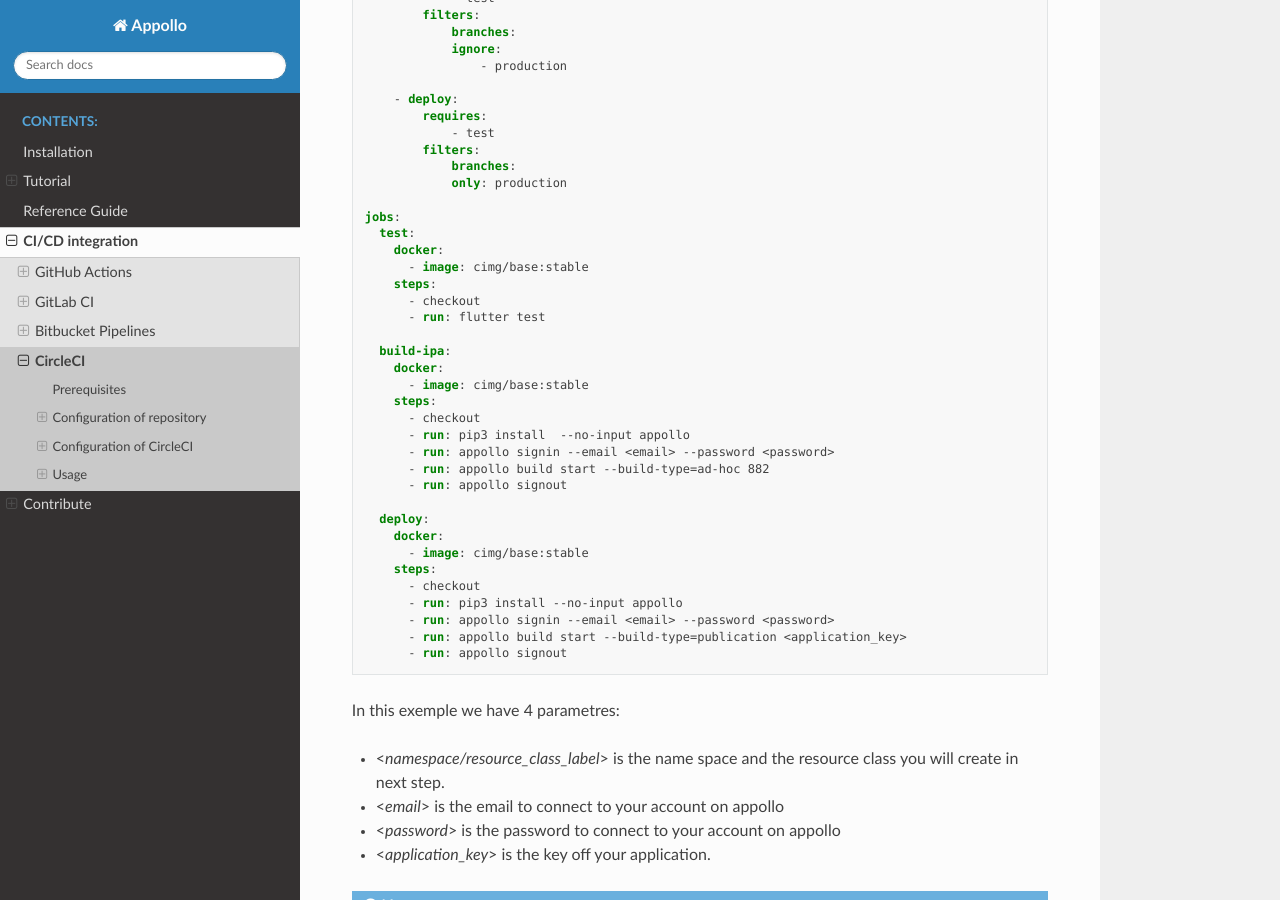
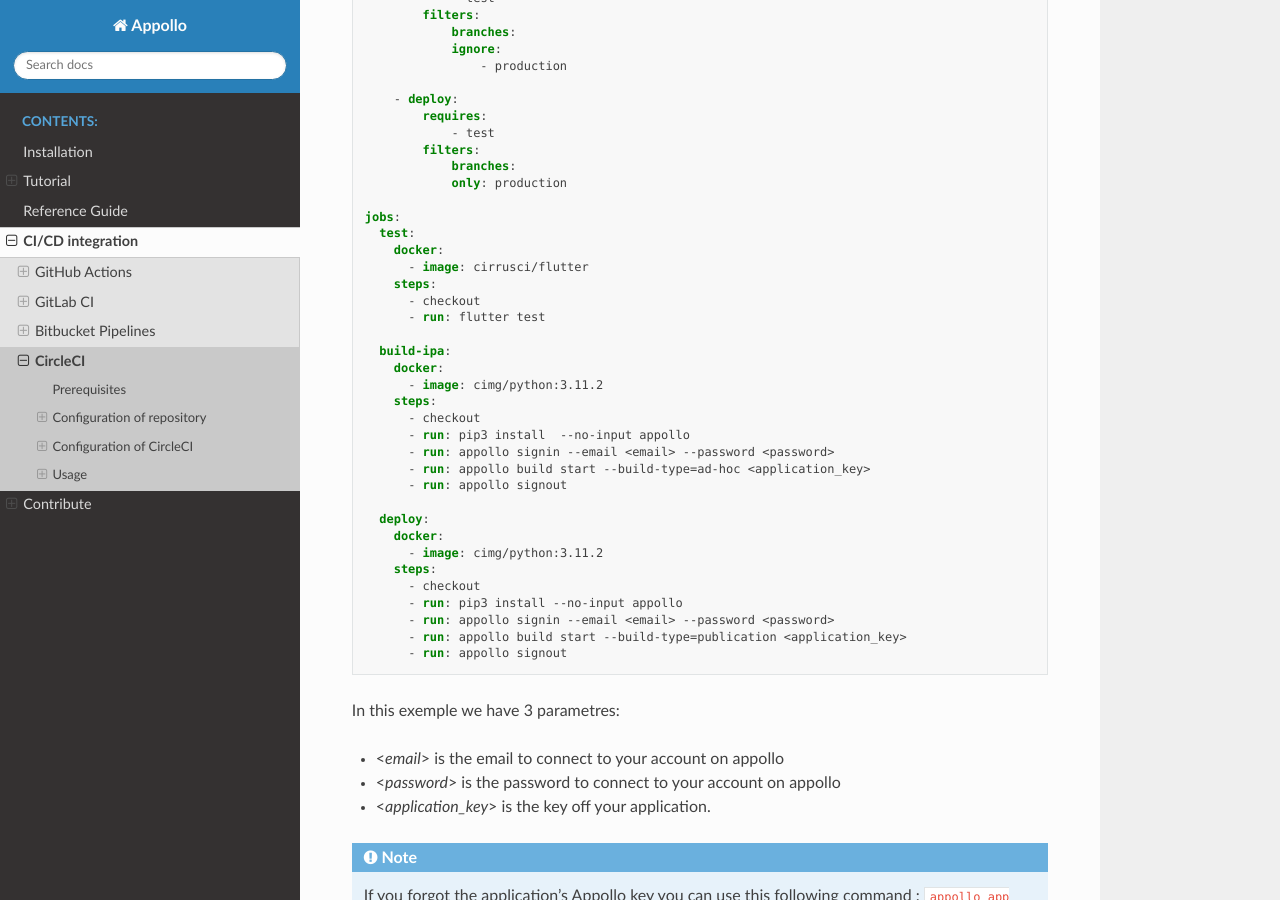
Before and after one commit to Odevio/Odevio-CLI, a Sphinx documentation site: the page built from docs/ci_cd/4_circle_ci.txt, in a window 1280 px wide and 900 px high, scrolled down 951 px. Built offline with Sphinx 7.4.7 and the Read the Docs theme 2.0.0, drawn with Linux system fonts in a browser that asks for light colours; some of the changed text lies outside the part shown.

Commit message:
correction doc

```diff
--- a/docs/ci_cd/4_circle_ci.txt
+++ b/docs/ci_cd/4_circle_ci.txt
@@ -61,24 +61,24 @@
     jobs:
       test:
         docker:
-          - image: cimg/base:stable
+          - image: cirrusci/flutter
         steps:
           - checkout
           - run: flutter test
 
       build-ipa:
         docker:
-          - image: cimg/base:stable
+          - image: cimg/python:3.11.2
         steps:
           - checkout
           - run: pip3 install  --no-input appollo
           - run: appollo signin --email <email> --password <password>
-          - run: appollo build start --build-type=ad-hoc 882
+          - run: appollo build start --build-type=ad-hoc <application_key>
           - run: appollo signout
 
       deploy:
         docker:
-          - image: cimg/base:stable
+          - image: cimg/python:3.11.2
         steps:
           - checkout
           - run: pip3 install --no-input appollo
@@ -88,9 +88,8 @@
 
 
 
-In this exemple we have 4 parametres:
+In this exemple we have 3 parametres:
 
-* <*namespace/resource_class_label*> is the name space and the resource class you will create in next step.
 * <*email*> is the email to connect to your account on appollo
 * <*password*> is the password to connect to your account on appollo
 * <*application_key*> is the key off your application.
@@ -141,7 +140,16 @@
 
 |
 
-Now that you have create your self-hosted runner you can update your config.yml with the namespace and resource class label.
+Now that you have create your self-hosted runner you can update your workflows with runner informations with this type of structure for each job :
+
+.. code-block:: yaml
+
+    test:
+      machine: true
+      resource_class: namespace/resource_class_label
+      steps:
+        - checkout
+        -  run: flutter test'
 
 -----
 Usage
```
Also changed, not shown: docs/ci_cd/1_github_actions.txt (+6 -3 lines), docs/ci_cd/2_gitlab_ci.txt (+3 -6 lines), docs/ci_cd/3_bitbucket_pipelines.txt (+9 -7 lines).
